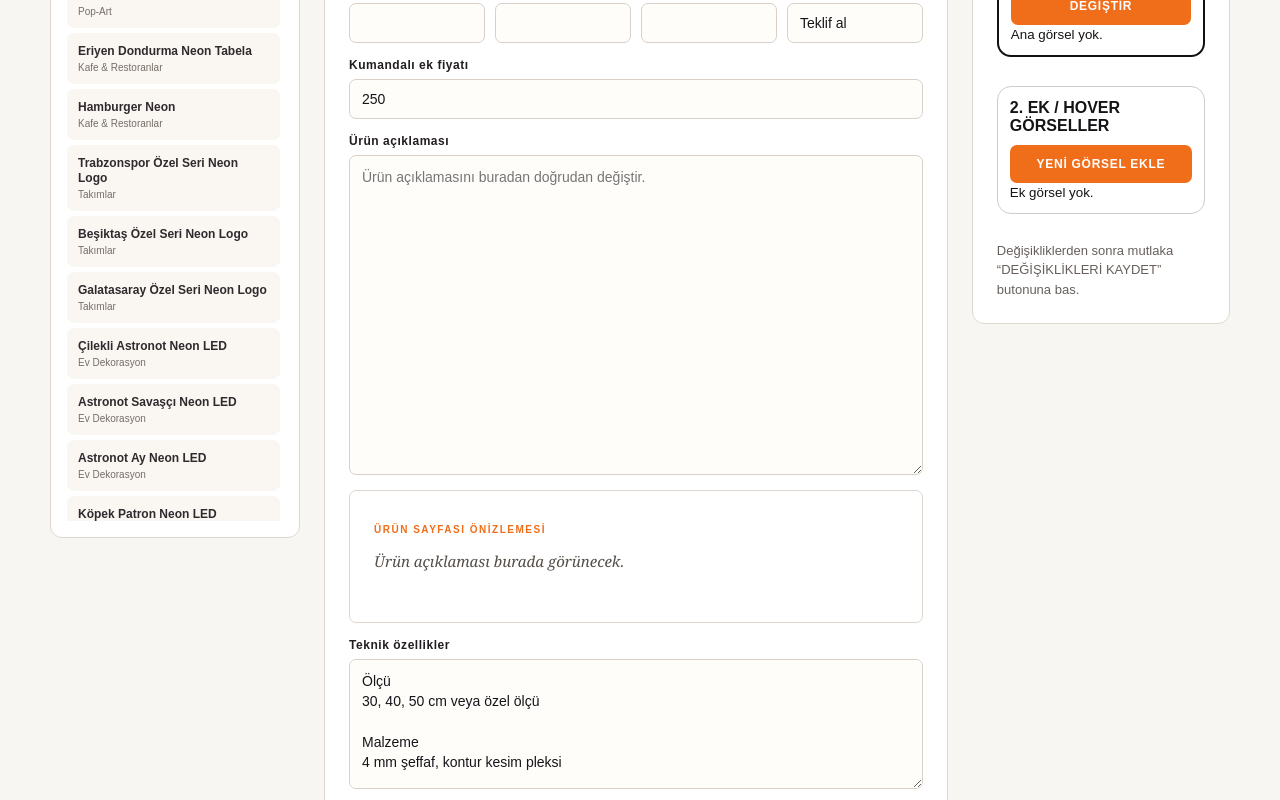
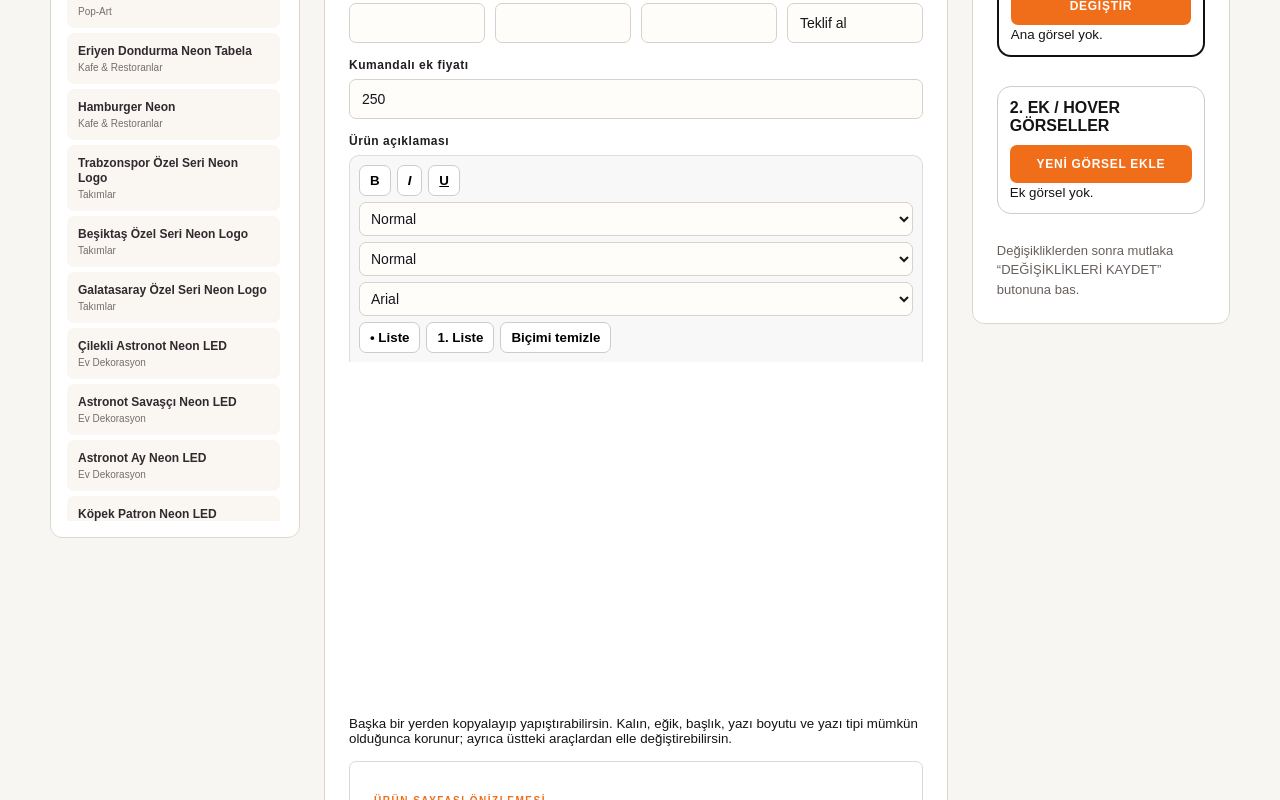
Before and after one commit to CanerKorkmaz85/3dbadeneon, a Next.js app: page /yonetim/urunler in a window 1280 px wide. Shown: the part 620-1420 px from the top of the page. Built offline with nearby package versions, Linux system fonts and the light colour scheme.

Commit message:
Urun aciklamasi editorunu zengin metin duzenlemeye geri getir

```diff
--- a/app/yonetim/urunler/page.tsx
+++ b/app/yonetim/urunler/page.tsx
@@ -2,8 +2,11 @@
 
 /* eslint-disable @next/next/no-img-element */
 
-import { useState } from "react";
-import FormattedProductCopy from "../../../components/FormattedProductCopy";
+import { useRef, useState } from "react";
+import FormattedProductCopy, {
+  productCopyHtml,
+  sanitizeProductHtml,
+} from "../../../components/FormattedProductCopy";
 import {
   productId,
   readAdminProducts,
@@ -60,15 +63,21 @@ export default function ProductEntryPage() {
   const [selectedId, setSelectedId] = useState<string | null>(null);
   const [saved, setSaved] = useState(false);
   const [copied, setCopied] = useState(false);
+  const descriptionRef = useRef<HTMLDivElement>(null);
 
   const update = (field: keyof Draft, value: string) =>
     setDraft((current) => ({ ...current, [field]: value }));
+
+  function currentDescription() {
+    return sanitizeProductHtml(descriptionRef.current?.innerHTML || draft.description || "");
+  }
 
   function saveDraft() {
     if (!draft.title.trim()) return;
     const id = selectedId || productId(draft.title);
     const product: AdminProduct = {
       ...draft,
+      description: currentDescription(),
       id,
       title: draft.title.trim(),
       hoverImages: draft.hoverImages || [],
@@ -104,18 +113,30 @@ export default function ProductEntryPage() {
   }
 
   function openPreview() {
+    const description = currentDescription();
     window.localStorage.setItem(
       "3dbade-product-preview",
-      JSON.stringify({ ...draft, mainPreview: draft.mainImage, hoverPreviews: draft.hoverImages }),
+      JSON.stringify({
+        ...draft,
+        description,
+        mainPreview: draft.mainImage,
+        hoverPreviews: draft.hoverImages,
+      }),
     );
     window.open("/yonetim/urun-onizleme", "_blank");
   }
 
   async function copyDetails() {
-    const content = `ÜRÜN ADI: ${draft.title || "-"}\nKATEGORİ: ${draft.category}\n30 CM: ${draft.price30 || "-"}\n40 CM: ${draft.price40 || "-"}\n50 CM: ${draft.price50 || "-"}\nÖZEL ÖLÇÜ: ${draft.specialPrice || "Teklif al"}\nKUMANDALI EK FİYAT: ${draft.remoteExtra || "0"} TL\n\nÜRÜN AÇIKLAMASI\n${draft.description || "-"}\n\nTEKNİK ÖZELLİKLER\n${draft.technical}`;
+    const description = descriptionRef.current?.innerText || draft.description || "-";
+    const content = `ÜRÜN ADI: ${draft.title || "-"}\nKATEGORİ: ${draft.category}\n30 CM: ${draft.price30 || "-"}\n40 CM: ${draft.price40 || "-"}\n50 CM: ${draft.price50 || "-"}\nÖZEL ÖLÇÜ: ${draft.specialPrice || "Teklif al"}\nKUMANDALI EK FİYAT: ${draft.remoteExtra || "0"} TL\n\nÜRÜN AÇIKLAMASI\n${description}\n\nTEKNİK ÖZELLİKLER\n${draft.technical}`;
     await navigator.clipboard.writeText(content);
     setCopied(true);
     window.setTimeout(() => setCopied(false), 2500);
+  }
+
+  function formatText(command: string, value?: string) {
+    descriptionRef.current?.focus();
+    document.execCommand(command, false, value);
   }
 
   function readImage(file: File) {
@@ -197,6 +218,15 @@ export default function ProductEntryPage() {
     fontSize: "12px",
   } as const;
 
+  const toolbarButtonStyle = {
+    padding: "7px 10px",
+    border: "1px solid #ccc",
+    borderRadius: 7,
+    background: "#fff",
+    cursor: "pointer",
+    fontWeight: 700,
+  } as const;
+
   return (
     <main className="product-entry-page">
       <section className="product-entry-heading">
@@ -232,17 +262,8 @@ export default function ProductEntryPage() {
             {selectedId && <button onClick={deleteProduct}>ÜRÜNÜ SİL</button>}
           </div>
 
-          <label>
-            Ürün adı
-            <input value={draft.title} onChange={(event) => update("title", event.target.value)} />
-          </label>
-
-          <label>
-            Kategori
-            <select value={draft.category} onChange={(event) => update("category", event.target.value)}>
-              {categories.map((category) => <option key={category}>{category}</option>)}
-            </select>
-          </label>
+          <label>Ürün adı<input value={draft.title} onChange={(event) => update("title", event.target.value)} /></label>
+          <label>Kategori<select value={draft.category} onChange={(event) => update("category", event.target.value)}>{categories.map((category) => <option key={category}>{category}</option>)}</select></label>
 
           <div className="entry-prices">
             <label>30 cm fiyatı<input inputMode="numeric" value={draft.price30} onChange={(event) => update("price30", event.target.value)} /></label>
@@ -251,72 +272,70 @@ export default function ProductEntryPage() {
             <label>Özel ölçü<input value={draft.specialPrice} onChange={(event) => update("specialPrice", event.target.value)} /></label>
           </div>
 
-          <label>
-            Kumandalı ek fiyatı
-            <input inputMode="numeric" value={draft.remoteExtra} onChange={(event) => update("remoteExtra", event.target.value)} />
-          </label>
+          <label>Kumandalı ek fiyatı<input inputMode="numeric" value={draft.remoteExtra} onChange={(event) => update("remoteExtra", event.target.value)} /></label>
 
-          <label>
-            Ürün açıklaması
-            <textarea
-              style={{ minHeight: 320, lineHeight: 1.55 }}
-              value={draft.description}
-              onChange={(event) => update("description", event.target.value)}
-              placeholder="Ürün açıklamasını buradan doğrudan değiştir."
+          <div className="entry-description-editor">
+            <label>Ürün açıklaması</label>
+            <div style={{ display: "flex", flexWrap: "wrap", gap: 6, padding: "9px", border: "1px solid #ddd", borderBottom: 0, borderRadius: "10px 10px 0 0", background: "#f8f8f8" }}>
+              <button type="button" style={toolbarButtonStyle} onMouseDown={(e) => e.preventDefault()} onClick={() => formatText("bold")}>B</button>
+              <button type="button" style={{ ...toolbarButtonStyle, fontStyle: "italic" }} onMouseDown={(e) => e.preventDefault()} onClick={() => formatText("italic")}>I</button>
+              <button type="button" style={{ ...toolbarButtonStyle, textDecoration: "underline" }} onMouseDown={(e) => e.preventDefault()} onClick={() => formatText("underline")}>U</button>
+              <select defaultValue="p" onChange={(e) => formatText("formatBlock", e.target.value)} style={{ padding: "7px" }}>
+                <option value="p">Normal</option><option value="h2">Başlık</option><option value="h3">Alt başlık</option><option value="blockquote">Alıntı</option>
+              </select>
+              <select defaultValue="3" onChange={(e) => formatText("fontSize", e.target.value)} style={{ padding: "7px" }}>
+                <option value="2">Küçük</option><option value="3">Normal</option><option value="4">Büyük</option><option value="5">Çok büyük</option>
+              </select>
+              <select defaultValue="Arial" onChange={(e) => formatText("fontName", e.target.value)} style={{ padding: "7px" }}>
+                <option>Arial</option><option>Georgia</option><option>Trebuchet MS</option><option>Verdana</option><option>Times New Roman</option>
+              </select>
+              <button type="button" style={toolbarButtonStyle} onMouseDown={(e) => e.preventDefault()} onClick={() => formatText("insertUnorderedList")}>• Liste</button>
+              <button type="button" style={toolbarButtonStyle} onMouseDown={(e) => e.preventDefault()} onClick={() => formatText("insertOrderedList")}>1. Liste</button>
+              <button type="button" style={toolbarButtonStyle} onMouseDown={(e) => e.preventDefault()} onClick={() => formatText("removeFormat")}>Biçimi temizle</button>
+            </div>
+            <div
+              key={selectedId || "new-product"}
+              ref={descriptionRef}
+              className="entry-description-field product-full-description"
+              contentEditable
+              suppressContentEditableWarning
+              style={{ minHeight: 340, borderRadius: "0 0 10px 10px", padding: 16, outline: "none", background: "white" }}
+              dangerouslySetInnerHTML={{ __html: productCopyHtml(draft.description) }}
+              onBlur={(event) => update("description", sanitizeProductHtml(event.currentTarget.innerHTML))}
             />
-          </label>
+            <small>Başka bir yerden kopyalayıp yapıştırabilirsin. Kalın, eğik, başlık, yazı boyutu ve yazı tipi mümkün olduğunca korunur; ayrıca üstteki araçlardan elle değiştirebilirsin.</small>
+          </div>
 
           <div className="entry-description-preview product-content-area product-full-description" aria-live="polite">
             <p>ÜRÜN SAYFASI ÖNİZLEMESİ</p>
-            <div className="product-copy-preview">
-              <FormattedProductCopy content={draft.description || "Ürün açıklaması burada görünecek."} />
-            </div>
+            <div className="product-copy-preview"><FormattedProductCopy content={draft.description || "Ürün açıklaması burada görünecek."} /></div>
           </div>
 
-          <label>
-            Teknik özellikler
-            <textarea value={draft.technical} onChange={(event) => update("technical", event.target.value)} />
-          </label>
+          <label>Teknik özellikler<textarea value={draft.technical} onChange={(event) => update("technical", event.target.value)} /></label>
 
           <div className="entry-buttons">
             <button onClick={saveDraft}>{selectedId ? "DEĞİŞİKLİKLERİ KAYDET" : "ÜRÜNÜ KAYDET"}</button>
             <button className="entry-preview" onClick={openPreview}>CANLI ÖNİZLEME</button>
             <button className="entry-copy" onClick={copyDetails}>{copied ? "KOPYALANDI ✓" : "BİLGİLERİ KOPYALA"}</button>
           </div>
-
           {saved && <small className="entry-saved">Kaydedildi.</small>}
         </div>
 
         <aside className="entry-images">
           <b>Ürün görselleri</b>
           <span><strong>Ana görsel</strong> mağaza kartında ilk görünen görseldir. <strong>Ek / hover görseller</strong> ürün galerisindeki diğer görsellerdir.</span>
-
           <div style={{ border: "2px solid #111", borderRadius: 14, padding: 12, marginTop: 10 }}>
             <b>1. ANA GÖRSEL</b>
-            <label className="entry-upload" style={{ marginTop: 10 }}>
-              ANA GÖRSELİ DEĞİŞTİR
-              <input type="file" accept="image/*" onChange={(event) => preview(event.target.files, "main")} />
-            </label>
-            {draft.mainImage ? (
-              <>
-                <img src={draft.mainImage} alt="Ana görsel" />
-                <button type="button" style={{ ...imageButtonStyle, width: "100%", marginTop: 8 }} onClick={removeMainImage}>ANA GÖRSELİ SİL</button>
-              </>
-            ) : <small>Ana görsel yok.</small>}
+            <label className="entry-upload" style={{ marginTop: 10 }}>ANA GÖRSELİ DEĞİŞTİR<input type="file" accept="image/*" onChange={(event) => preview(event.target.files, "main")} /></label>
+            {draft.mainImage ? <><img src={draft.mainImage} alt="Ana görsel" /><button type="button" style={{ ...imageButtonStyle, width: "100%", marginTop: 8 }} onClick={removeMainImage}>ANA GÖRSELİ SİL</button></> : <small>Ana görsel yok.</small>}
           </div>
-
           <div style={{ border: "1px solid #ccc", borderRadius: 14, padding: 12, marginTop: 14 }}>
             <b>2. EK / HOVER GÖRSELLER</b>
-            <label className="entry-upload" style={{ marginTop: 10 }}>
-              YENİ GÖRSEL EKLE
-              <input type="file" accept="image/*" multiple onChange={(event) => preview(event.target.files, "hover")} />
-            </label>
-
+            <label className="entry-upload" style={{ marginTop: 10 }}>YENİ GÖRSEL EKLE<input type="file" accept="image/*" multiple onChange={(event) => preview(event.target.files, "hover")} /></label>
             {draft.hoverImages.length === 0 && <small>Ek görsel yok.</small>}
             {draft.hoverImages.map((image, index) => (
               <div key={`${image}-${index}`} style={{ borderTop: "1px solid #e5e5e5", paddingTop: 12, marginTop: 12 }}>
-                <b>{index + 1}. EK GÖRSEL</b>
-                <img src={image} alt={`${index + 1}. ek görsel`} />
+                <b>{index + 1}. EK GÖRSEL</b><img src={image} alt={`${index + 1}. ek görsel`} />
                 <div style={{ display: "grid", gridTemplateColumns: "1fr 1fr", gap: 6, marginTop: 8 }}>
                   <button type="button" style={imageButtonStyle} onClick={() => makeMainImage(index)}>ANA GÖRSEL YAP</button>
                   <button type="button" style={imageButtonStyle} onClick={() => removeHoverImage(index)}>SİL</button>
@@ -326,10 +345,7 @@ export default function ProductEntryPage() {
               </div>
             ))}
           </div>
-
-          <small style={{ marginTop: 12 }}>
-            Değişikliklerden sonra mutlaka “DEĞİŞİKLİKLERİ KAYDET” butonuna bas.
-          </small>
+          <small style={{ marginTop: 12 }}>Değişikliklerden sonra mutlaka “DEĞİŞİKLİKLERİ KAYDET” butonuna bas.</small>
         </aside>
       </section>
     </main>
```
